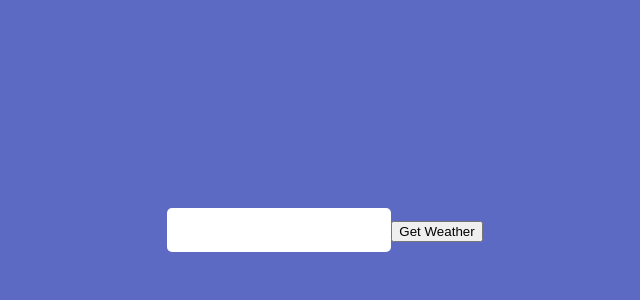
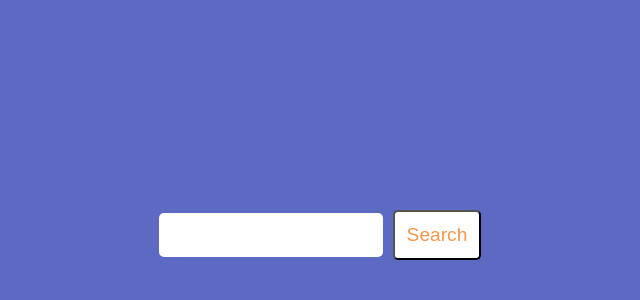
Before and after one commit to ruslanzharkov/react-basic-weather-app, a React (Create React App) app: page / in a window 1280 px wide. Shown: the top 300 px of the page, without its empty margins (315-955 px from the left). Built offline with nearby package versions, Linux system fonts and the light colour scheme.

Commit message:
Refactored button and styles for button

```diff
--- a/src/components/Weather/WeatherPage.css
+++ b/src/components/Weather/WeatherPage.css
@@ -14,3 +14,17 @@
     font-size: 1.2rem;
     font-family: inherit;
 }
+
+.weather-button {
+    background: #ffffff;
+    color: #f2994a;
+    padding: 0.75rem;
+    border-radius: 5px;
+    margin: 10px;
+    font-size: 1.2rem;
+    font-family: inherit;
+}
+
+.weather-button:hover {
+    border-color:#f2994a;
+}
--- a/src/components/Weather/WeatherPage.js
+++ b/src/components/Weather/WeatherPage.js
@@ -1,5 +1,6 @@
 import React, {Component} from 'react';
 import {Input} from '../common/input';
+import {Button} from '../common/button';
 import './WeatherPage.css'
 
 class SingleWeatherPage extends Component {
@@ -22,7 +23,7 @@ class SingleWeatherPage extends Component {
         return (
           <div className={'weather-container'}>
             <Input value={this.state.value} onChange={this.cityChange} className={'weather-input'}/>
-            <button onClick={this.getWeatherByCity}>Get Weather</button>
+            <Button onClick={this.getWeatherByCity} className={'weather-button'}>Search</Button>
           </div>
         )
     }
--- /dev/null
+++ b/src/components/common/button.js
@@ -0,0 +1,7 @@
+import React from 'react';
+
+export const Button = (props) => {
+    return (
+         <button onClick={props.onClick} className={props.className}>{props.children}</button>
+    )
+};
```
